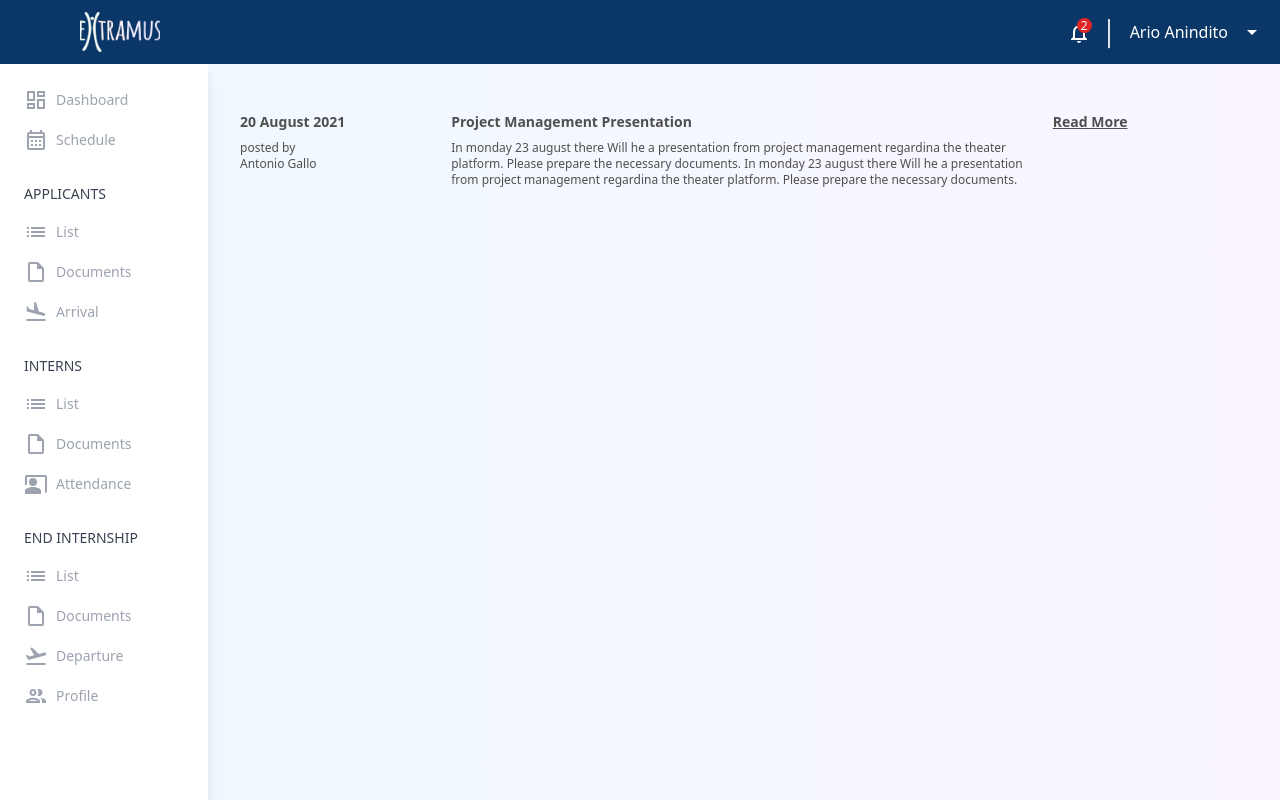
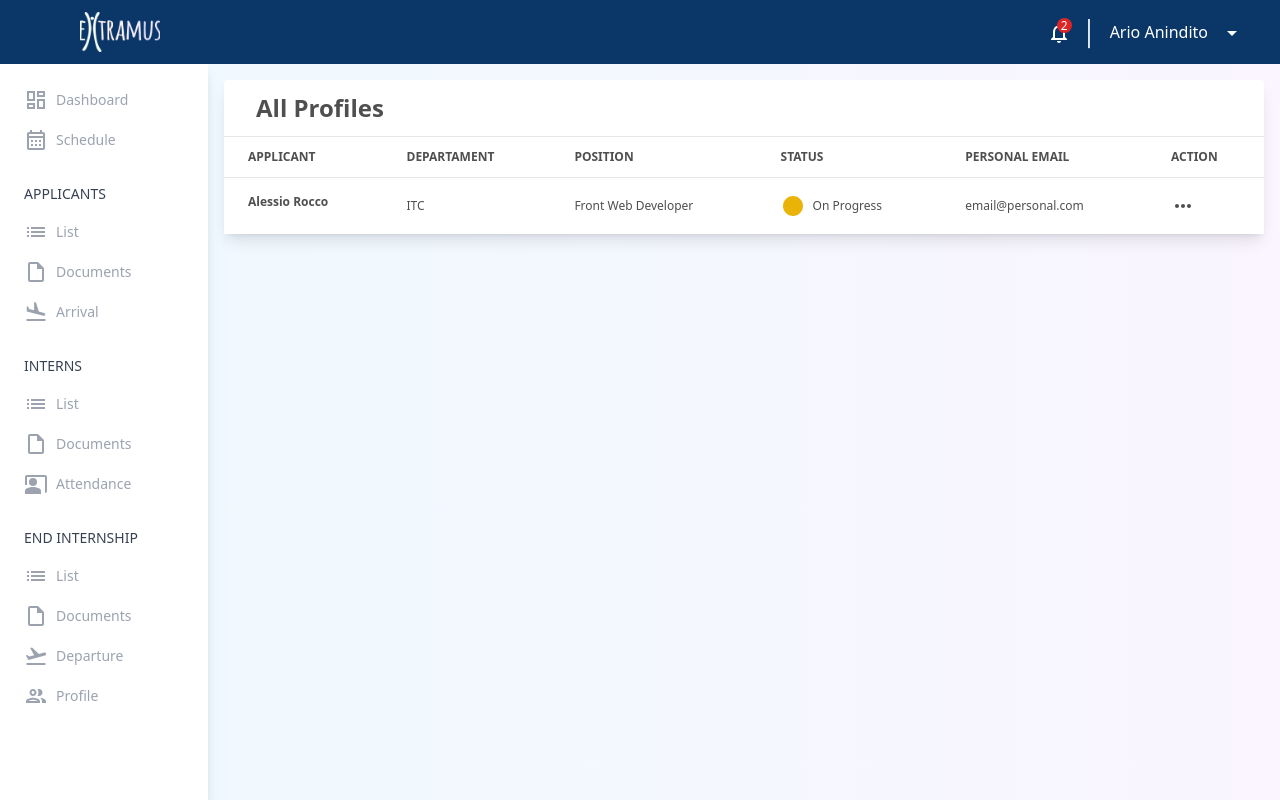
Before and after one commit to erenkahraman/HR-Platform, a Next.js app: page /EndInternship/InternsProfile in a window 1280 px wide. Built offline with nearby package versions, Linux system fonts and the light colour scheme.

Commit message:
Profile page and responsiv Log In

```diff
--- /dev/null
+++ b/components/Feed/Notification.jsx
@@ -0,0 +1,15 @@
+import MarkEmailUnreadIcon from '@mui/icons-material/MarkEmailUnread';
+
+const notification = () => {
+  return (
+    <div className='flex flex-col border-4 rounded-xl bg-white text-black bg-gradient-to-r from-gray-50 via-gray-100 to-gray-200/90 hover:bg-gradient-to-br focus:ring-4 focus:outline-none focus:ring-gray-50'>
+      <button className='flex flex-col rounded-b p-2 transition ease-in-out delay-150 hover:-translate-y-0.5 hover:scale-90 hover: duration-200 ...'>
+       <div className="flex flex-r"><p className="font-semibold"><MarkEmailUnreadIcon className=''/> Lia Ciobanu</p><p className="pl-2"><i>send you a notification </i></p></div>
+        <p><small className='p-0 text-zinc-600'>15 minutes ago</small></p>
+      </button>
+      {/* <div className="h-0.5 bg-[gray]/75"></div> */}
+    </div>
+  );
+}
+
+export default notification
--- a/components/Layout/Topbar.jsx
+++ b/components/Layout/Topbar.jsx
@@ -4,6 +4,7 @@ import Link from "next/link";
 import React from "react";
 import extramusLogoWhite from "../../public/extramusLogoWhite.png";
 import Popup from "reactjs-popup"
+import Notification from "../Feed/Notification";
 
 export default function Navbar() {
 	return (
@@ -20,22 +21,48 @@ export default function Navbar() {
 				</div>
 			</Link>
 			{/* Right Side */}
-			<div className="flex items-center justify-between text-white gap-3">
-				<Popup contententStyle={{}} trigger={<button className="notificationContainer cursor-pointer relative">
+			<div className="flex items-center justify-between text-white gap-3 mr-5">
+				<Popup contentStyle={{ borderRadius:"30px",margin:"14px"}} trigger={<button className="cursor-poiner relative">
 					<NotificationsNoneOutlined />
 					<span className="absolute rounded-full bg-red-600 w-[15px] h-[15px] top-[-1px] right-[-1px] flex items-center justify-center text-xs">
 						2
 					</span>
-				</button>} position='bottom' >
+				</button>} position="bottom center">
+					<div className="">
+						{/* <h2 className="border-4 rounded-xl text-black font-bold text-xl bg-gradient-to-r from-gray-50 via-gray-100 to-gray-200 hover:bg-gradient-to-br focus:ring-4 focus:outline-none focus:ring-gray-50 text-semibold p-2">Notifications:</h2> */}
+						{/* <div className="h-0.5 bg-[gray]/75"></div> */}
+						<Notification />
+						<Notification />
+						<Notification />
+					</div>
 
-				 </Popup>
+				</Popup>
 				<p className="text-2xl"> │ </p>
-				<Link href="/login">
+				<Link href="/#">
 					<p className="cursor-pointer ">Ario Anindito</p>
 				</Link>
 
-				<ArrowDropDown className="cursor-pointer text-4xl" />
+				<Popup contentStyle={{ marginTop:"10px"}} trigger={<button><ArrowDropDown className="cursor-pointer text-4xl" /></button>} position="bottom center" >
+					<div className="bg-[#0b3768] font-semibold rounded-md p-2 text-white transition ease-in-out delay-150 hover:text-[#0b3768] hover:bg-gray-100 hover:font-bold hover:-translate-y-0.5 hover:scale-90 hover: duration-200 ...">
+						<Link href="/login">Log Out</Link>
+					</div>
+				</Popup>
+
 			</div>
 		</div>
 	);
 }
+
+// className="cursor-pointer relative"
+// <NotificationsNoneOutlined />
+// <span className="absolute rounded-full bg-red-600 w-[15px] h-[15px] top-[-1px] right-[-1px] flex items-center justify-center text-xs">
+// 	2
+// </span>
+
+{/* <div className="bg-[#0B3768] text-white">
+						<h2 className="text-xl text-semibold p-2">Notifications</h2>
+						<div className="h-0.5 bg-white"></div>
+						<Notification />
+						<Notification />
+						<Notification />
+					</div> */}
--- a/pages/EndInternship/InternsProfile.jsx
+++ b/pages/EndInternship/InternsProfile.jsx
@@ -1,32 +1,83 @@
-const Feed = () => {
+import { Add, Circle, MoreHoriz, SystemUpdateAlt } from "@mui/icons-material";
+
+export default function ApplicantsList() {
 	return (
-		<div className="flex m-2 py-4">
-			<div className="flex flex-[1] flex-col gap-2 p-2">
-				<div className="text-sm font-semibold">20 August 2021</div>
-				<div className="text-xs font-light">
-					<div>posted by</div>
-					<div>Antonio Gallo</div>
+		<section className="relative w-full">
+			<div className="w-full mb-12">
+				<div className="relative flex flex-col min-w-0 break-words w-full mb-6 shadow-lg rounded">
+					{/* Title Container */}
+					<div className="flex justify-between rounded-t mb-0 px-4 py-3 border-0 bg-white">
+						<div className="flex flex-wrap items-center">
+							<div className="relative w-full px-4 max-w-full flex-grow flex-1 ">
+								<h3 className="font-semibold text-2xl">All Profiles</h3>
+							</div>
+						</div>
+					</div>
+
+					{/* Table */}
+					<div className="block w-full overflow-x-auto ">
+						<table className="items-center w-full border-collapse bg-white">
+							{/* Table Head */}
+							<thead>
+								<tr>
+									<th className="px-6 align-middle border border-solid py-3 text-xs uppercase border-l-0 border-r-0 whitespace-nowrap font-semibold text-left">
+										Applicant
+									</th>
+									<th className="px-6 align-middle border border-solid py-3 text-xs uppercase border-l-0 border-r-0 whitespace-nowrap font-semibold text-left">
+										Departament
+									</th>
+									<th className="px-6 align-middle border border-solid py-3 text-xs uppercase border-l-0 border-r-0 whitespace-nowrap font-semibold text-left">
+										Position
+									</th>
+									<th className="px-6 align-middle border border-solid py-3 text-xs uppercase border-l-0 border-r-0 whitespace-nowrap font-semibold text-left">
+										Status
+									</th>
+									<th className="px-6 align-middle border border-solid py-3 text-xs uppercase border-l-0 border-r-0 whitespace-nowrap font-semibold text-left">
+										Personal Email
+									</th>
+									<th className="px-6 align-middle border border-solid py-3 text-xs uppercase border-l-0 border-r-0 whitespace-nowrap font-semibold text-left">
+										Action
+									</th>
+								</tr>
+							</thead>
+
+							{/* Table Body */}
+							<tbody className="divide-y">
+								<tr>
+									<td className="border-t-0 px-6 align-middle border-l-0 border-r-0 text-xs whitespace-nowrap p-4 text-left flex items-center">
+										<span className=" font-bold">Alessio Rocco </span>
+									</td>
+
+									<td className="border-t-0 px-6 align-middle border-l-0 border-r-0 text-xs whitespace-nowrap p-4">
+										ITC
+									</td>
+
+									<td className="border-t-0 px-6 align-middle border-l-0 border-r-0 text-xs whitespace-nowrap p-4">
+										Front Web Developer
+									</td>
+
+									<td className="border-t-0 px-6 align-middle border-l-0 border-r-0 text-xs whitespace-nowrap p-4">
+                                    <div className="flex items-center gap-2">
+                                                <Circle className="h-3 w-3 text-yellow-500" />
+                                                On Progress
+                                            </div>
+									</td>
+
+									<td className="border-t-0 px-6 align-middle border-l-0 border-r-0 text-xs whitespace-nowrap p-4">
+										email@personal.com
+									</td>
+
+									<td className="border-t-0 px-6 align-middle border-l-0 border-r-0 text-xs whitespace-nowrap p-4">
+                                         <MoreHoriz />
+									</td>
+
+
+								</tr>
+							</tbody>
+						</table>
+					</div>
 				</div>
 			</div>
-			<div className="flex flex-[3] flex-col gap-2 p-2">
-				<div className="text-sm font-semibold">
-					Project Management Presentation
-				</div>
-				<div className="text-xs font-light">
-					In monday 23 august there Will he a presentation from project
-					management regardina the theater platform. Please prepare the
-					necessary documents. In monday 23 august there Will he a presentation
-					from project management regardina the theater platform. Please prepare
-					the necessary documents.
-				</div>
-			</div>
-			<div className="flex flex-[1] p-2">
-				<div className="flex h-fit text-sm font-semibold underline cursor-pointer">
-					Read More
-				</div>
-			</div>
-		</div>
+		</section>
 	);
-};
-
-export default Feed;
+}
--- a/pages/login/forgot.jsx
+++ b/pages/login/forgot.jsx
@@ -6,19 +6,17 @@ import Link from "next/link";
 
 export default function forgot() {
 
-
-
 	return (
-		<div className=" h-screen py-20 px-[200px] text-gray-600">
+		<div className=" h-screen py-20 px-[200px] text-gray-600 sm:px-0">
 			{/* Container */}
 			<div className=" h-full flex">
 				{/* Left Side */}
-				<div className="shadow-xl w-1/2 flex items-center justify-center">
+				<div className="shadow-xl w-1/2 flex items-center justify-center sm:hidden">
 					<Image src={forgotImage} alt="loginImg" />
 				</div>
 
 				{/* Right Side */}
-				<div className="w-1/2 flex flex-col items-center justify-center gap-12 pb-[60px]">
+				<div className="w-1/2 flex flex-col items-center justify-center gap-12 pb-[60px] sm:w-screen">
 					<div className="w-full flex flex-col gap-5">
 						{/* Extramus Logo */}
 						<div className=" w-full flex justify-center">
@@ -31,15 +29,15 @@ export default function forgot() {
 						</div>
 
 						{/* Title and Sub Title */}
-						<div className="w-full flex flex-col items-center gap-1 mb-2">
-							<p className="text-4xl">Did you forgot your password ?</p>
+						<div className="w-full flex flex-col items-center gap-1 mb-2 sm:w-screen">
+							<p className="text-4xl sm:ml-6">Did you forgot your password ?</p>
 							<p className="mt-8 text-xl">
 								Please enter here your email :
 							</p>
 						</div>
 						{/* Input */}
-						<div className=" flex flex-col items-center">
-							<input type="email" className="text-black rounded-md w-96 placeholder:italic" placeholder="ex: exemplu@extramus.eu" required />
+						<div className=" flex flex-col items-center sm">
+							<input type="email" className="text-black rounded-md w-96 placeholder:italic sm:w-80" placeholder="ex: exemplu@extramus.eu" required />
 						</div>
 					</div>
 
--- a/tailwind.config.js
+++ b/tailwind.config.js
@@ -6,6 +6,17 @@ module.exports = {
 	],
 	theme: {
 		extend: {},
+		screens:{
+			'sm': {'max': '419px'},
+			// => @media (max-width: 639px) { ... }
+
+			'md': {'min': '420px'},
+			// => @media (max-width: 767px) { ... }
+
+			'lg': {'min': '1280px'},
+			// => @media (max-width: 1023px) { ... }
+
+		},
 	},
 	plugins: [require("@tailwindcss/forms")],
 };
```
Also changed, not shown: components/LiaModal/model4.jsx (+4 -4 lines), pages/login/index.jsx (+16 -17 lines).
